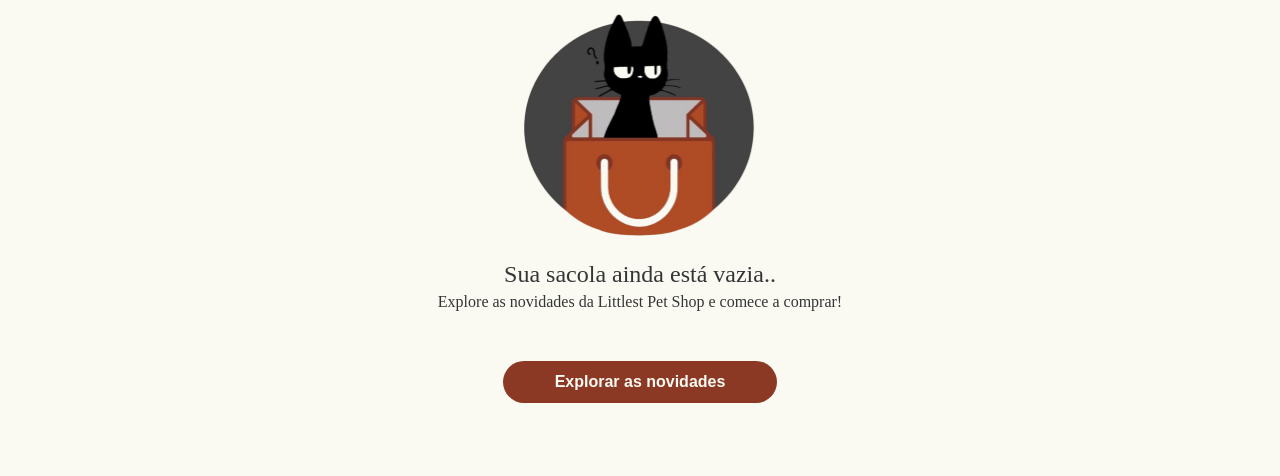
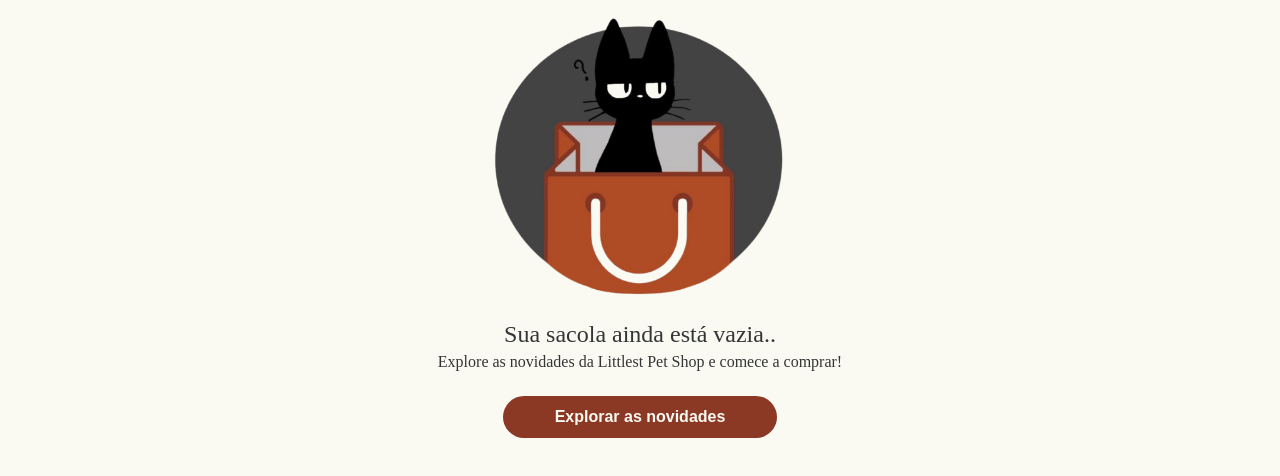
Before and after one commit to Jennthainaa/Os-mais-pesados-da-quebrada, a plain HTML site: page categories/empyty_page/index.html in a window 1280 px wide. Shown: the part 86-562 px from the top of the page. Drawn offline with Linux system fonts and the light colour scheme.

Commit message:
cursos colocado

```diff
--- a/categories/empyty_page/style.css
+++ b/categories/empyty_page/style.css
@@ -5,6 +5,7 @@ body {
     background-color: #fafaf2;
     display: flex;
     flex-direction: column;
+    cursor: url('certo.png'), pointer;
     min-height: 100vh; /* O conteúdo ocupará pelo menos 100% da altura da tela */
 }
 
@@ -49,7 +50,7 @@ input[type="search"] {
     border: none;
     outline: none;
     width: 30vw;
-    /* Remover margem para maximizar a proximidade */
+
 }
 
 .bx {
@@ -78,7 +79,7 @@ main {
 
     display: block;
     margin: % auto 5%;
-    width: 20%;
+    width: 25%;
     height: 42%;
 }
 
@@ -106,7 +107,7 @@ main {
     text-align: center;
     border-radius: 25px;
     text-decoration: none;
-    margin-top: 50px; /* Aumenta o espaçamento entre o subtexto e o botão */
+    margin-top: 25px; /* Aumenta o espaçamento entre o subtexto e o botão */
     font-weight: bold;
     transition: background-color 0.3s ease;
 }
```
Also changed, not shown: categories/empyty_page/certo.png (added).
